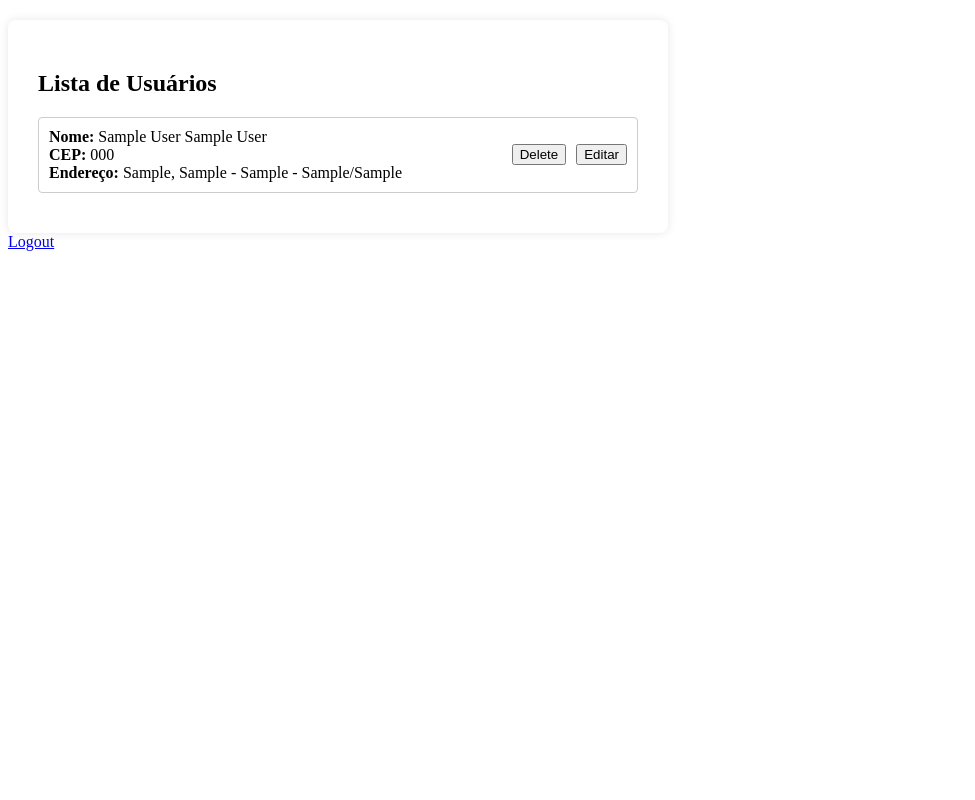
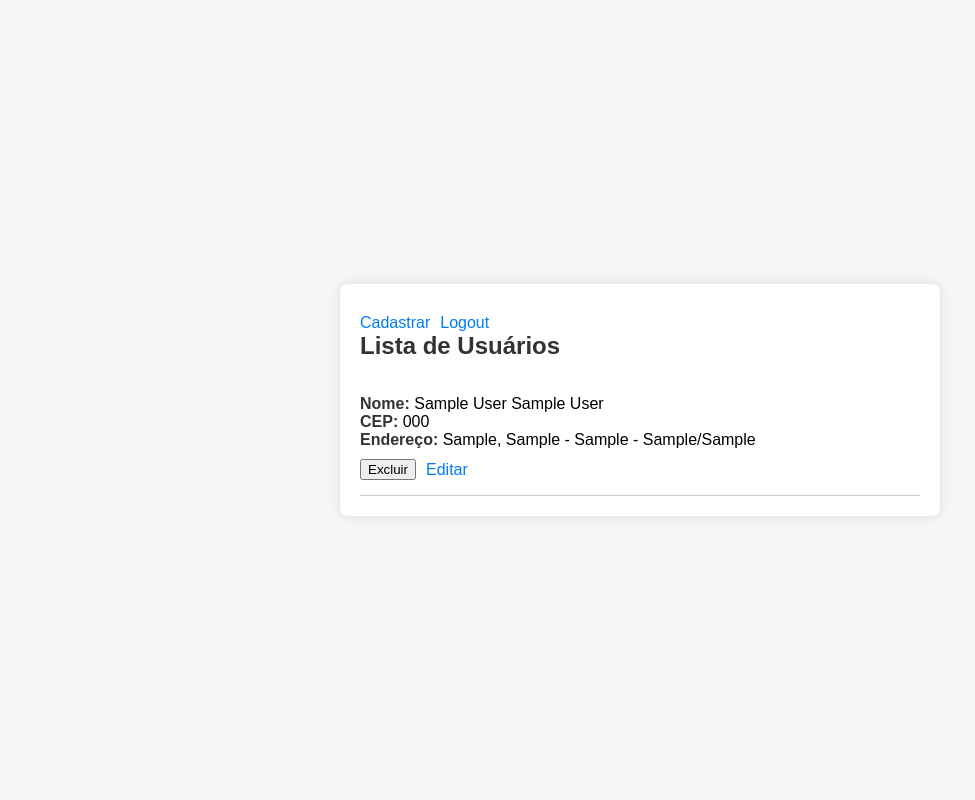
Before and after one commit to gabrielfcisco/clinica-electronjs, a Django app: page /index in a window 1280 px wide. Shown: the whole page, without its empty margins (0-975 px from the left). Run offline with Django 5.2, Linux system fonts and the light colour scheme; a user stored in the database is signed in; tables that the repository leaves empty hold one stand-in row (values such as "Sample post").

Commit message:
atualizacao dos htmls

```diff
--- a/django_api/api/core/templates/index.html
+++ b/django_api/api/core/templates/index.html
@@ -5,37 +5,88 @@
     <meta name="viewport" content="width=device-width, initial-scale=1.0">
     <title>Lista de Usuários</title>
     <style>
-        /* Estilos CSS existentes aqui */
+        body {
+            font-family: Arial, sans-serif;
+            background-color: #f5f5f5;
+            margin: 0;
+            padding: 0;
+            display: flex;
+            justify-content: center;
+            align-items: center;
+            height: 100vh;
+        }
 
-        /* Estilos adicionais para a lista de usuários */
+        .container {
+            max-width: 600px;
+            width: 100%;
+            padding: 20px;
+        }
+
         .user-list {
-            margin-top: 20px;
-            max-width: 600px;
             background-color: #fff;
-            padding: 30px;
             border-radius: 8px;
             box-shadow: 0 0 10px rgba(0, 0, 0, 0.1);
+            padding: 20px;
         }
 
         .user-item {
-            margin-bottom: 10px;
-            padding: 10px;
-            border: 1px solid #ccc;
-            border-radius: 4px;
-            display: flex;
-            justify-content: space-between;
-            align-items: center;
+            padding: 15px 0;
+            border-bottom: 1px solid #ccc;
+        }
+
+        .user-item strong {
+            font-weight: bold;
+            color: #333;
         }
 
         .user-actions {
             display: flex;
-            gap: 10px;
+            align-items: center;
+            margin-top: 10px;
+        }
+
+        .user-actions form {
+            margin: 0;
+            margin-right: 10px;
+        }
+
+        .user-actions button {
+            background-color: #007bff;
+            color: #fff;
+            border: none;
+            padding: 8px 15px;
+            border-radius: 4px;
+            cursor: pointer;
+            font-size: 14px;
+            transition: background-color 0.3s ease;
+        }
+
+        .user-actions button:hover {
+            background-color: #0056b3;
+        }
+
+        a {
+            color: #007bff;
+            text-decoration: none;
+            margin-right: 10px;
+        }
+
+        h2 {
+            margin-top: 0;
+            margin-bottom: 20px;
+            font-size: 24px;
+            color: #333;
         }
     </style>
 </head>
 <body>
 
+<div class="container">
     <div class="user-list">
+        <div class="user-actions">
+            <a href="{% url 'cadastrar' %}">Cadastrar</a>
+            <a href="{% url 'logout' %}">Logout</a>
+        </div>
         <h2>Lista de Usuários</h2>
         {% for user in users %}
         <div class="user-item">
@@ -47,14 +98,14 @@
             <div class="user-actions">
                 <form method="post" action="{% url 'delete_user' user.id %}">
                     {% csrf_token %}
-                <input type="submit" value="Delete">
+                    <input type="submit" value="Excluir">
                 </form>
-            <a href="{% url 'edit_user' user.id %}"><button>Editar</button></a>
+                <a href="{% url 'edit_user' user.id %}">Editar</a>
             </div>
         </div>
         {% endfor %}
     </div>
-<a href="{% url 'logout' %}">Logout</a>
+</div>
 
 <script>
     function deleteUser(userId) {
```
Also changed, not shown: django_api/api/core/templates/editar.html (+15 -9 lines), django_api/api/core/migrations/0001_initial.py. Lines whose indentation alone changed are shown as unchanged.
